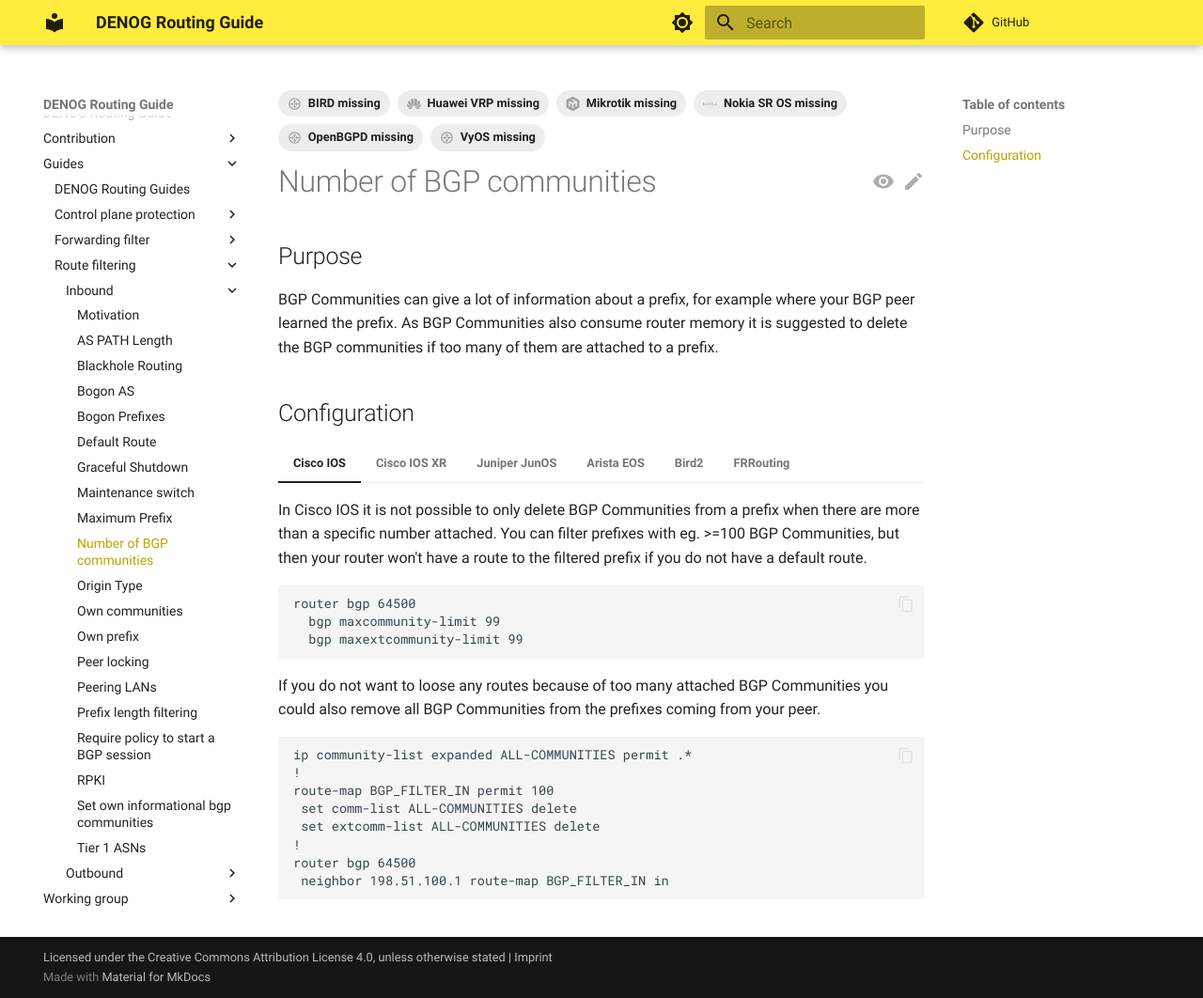
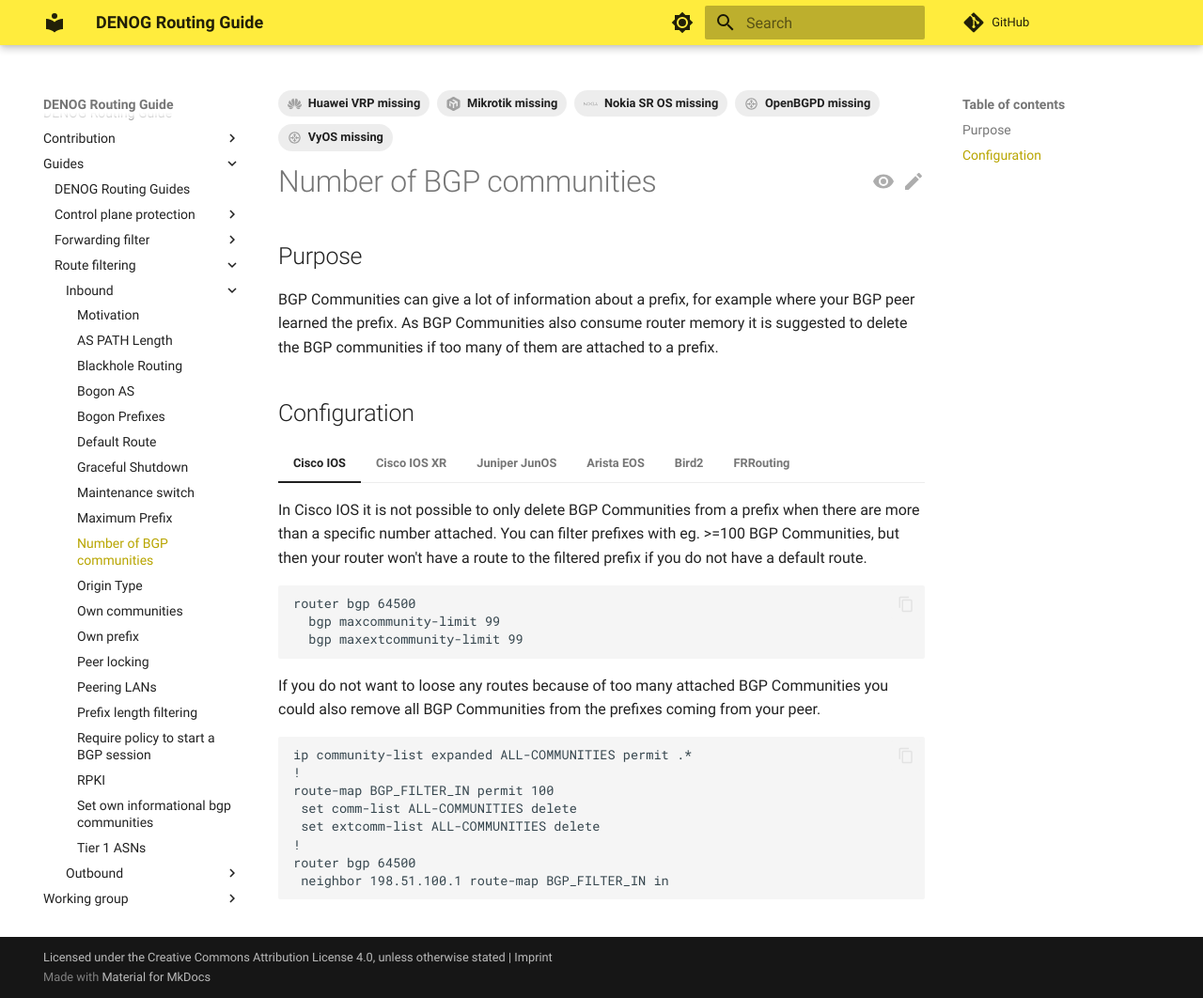
Before and after one commit to denog/routing-guide, an MkDocs documentation site: the page built from docs/guides/route_filtering/inbound/number_of_bgp_communities.md, in a window 1280 px wide and 1062 px high. Shown: the whole window at 94% size. Built offline with MkDocs 1.6.1 and Material for MkDocs 9.7.7, drawn with Linux system fonts in a browser that asks for light colours; comment, search, counter and statistics services are not loaded.

Commit message:
route_filtering/inbound/number_of_bgp_communities: fixup tags

```diff
--- a/docs/guides/route_filtering/inbound/number_of_bgp_communities.md
+++ b/docs/guides/route_filtering/inbound/number_of_bgp_communities.md
@@ -1,6 +1,5 @@
 ---
 tags:
-  - BIRD missing
   - Huawei VRP missing
   - Mikrotik missing
   - Nokia SR OS missing
```
